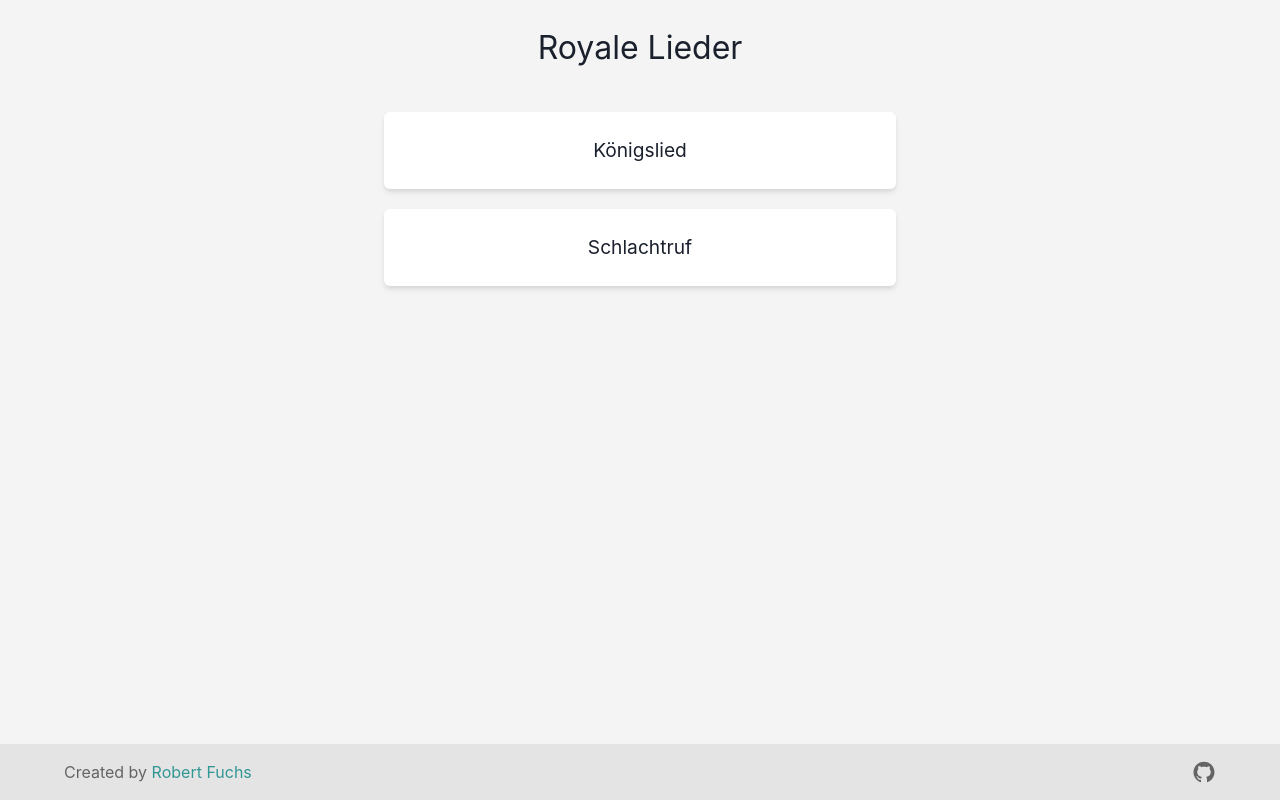
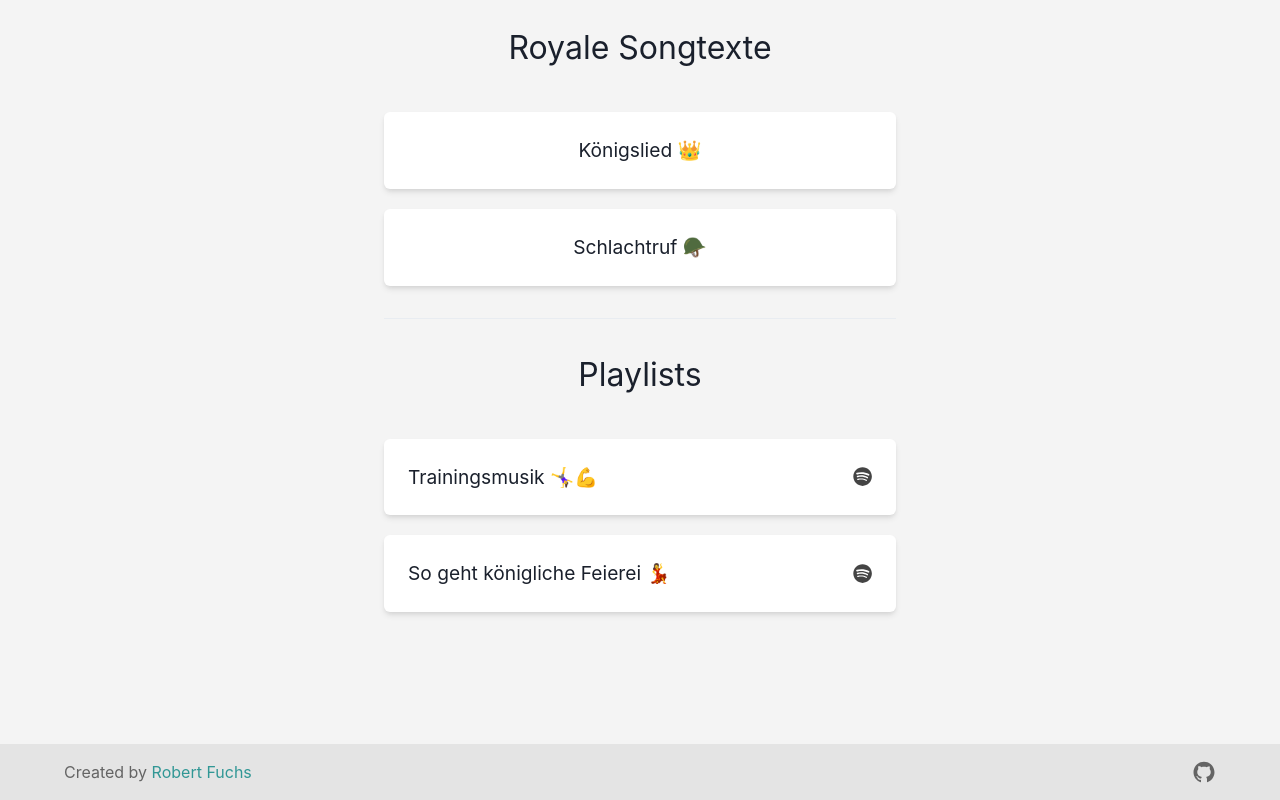
Before and after one commit to TurnKonige/koenigslieder, a Next.js app: page / in a window 1280 px wide. Built offline with nearby package versions, Linux system fonts and the light colour scheme.

Commit message:
add playlists

```diff
--- /dev/null
+++ b/lib/music-data.ts
@@ -0,0 +1,35 @@
+import { URL } from "url";
+import { Koenigslied } from "../songs/koenigslied";
+import { Schlachtruf } from "../songs/schlachtruf";
+
+export interface SongData {
+  title: string;
+  lyrics: string;
+}
+
+export const FeaturedSongs: SongData[] = [
+  {
+    title: "Königslied 👑",
+    lyrics: Koenigslied,
+  },
+  {
+    title: "Schlachtruf 🪖",
+    lyrics: Schlachtruf,
+  },
+];
+
+export interface PlaylistData {
+  title: string;
+  link: string;
+}
+
+export const FeaturedPlaylists: PlaylistData[] = [
+  {
+    title: "Trainingsmusik 🤸‍♀️💪",
+    link: "https://open.spotify.com/playlist/559Cx6BUvL4PkQWIhpGY6V?si=7567b18866dc4413",
+  },
+  {
+    title: "So geht königliche Feierei 💃",
+    link: "https://open.spotify.com/playlist/2ZDWzX3wgNpBnqKiiwxYXS?si=eecc52fb988e4273",
+  },
+]
--- a/lib/song-data.ts
+++ /dev/null
@@ -1,18 +0,0 @@
-import { Koenigslied } from "../songs/koenigslied";
-import { Schlachtruf } from "../songs/schlachtruf";
-
-export interface SongData {
-  title: string;
-  lyrics: string;
-}
-
-export const FeaturedSongs: SongData[] = [
-  {
-    title: "Königslied",
-    lyrics: Koenigslied,
-  },
-  {
-    title: "Schlachtruf",
-    lyrics: Schlachtruf,
-  },
-];
--- a/pages/index.tsx
+++ b/pages/index.tsx
@@ -1,6 +1,12 @@
-import { List, ListItem, Box, Text } from "@chakra-ui/react";
+import { List, ListItem, Box, Text, Divider } from "@chakra-ui/react";
+import { FaSpotify } from "react-icons/fa";
 
-import { SongData, FeaturedSongs } from "../lib/song-data";
+import {
+  SongData,
+  FeaturedSongs,
+  FeaturedPlaylists,
+  PlaylistData,
+} from "../lib/music-data";
 
 export default function Home() {
   return (
@@ -13,7 +19,7 @@ export default function Home() {
       width={["100vw", "50vw"]}
     >
       <Text textAlign="center" as="h1" fontSize="2rem" marginBottom="5vh">
-        Royale Lieder
+        Royale Songtexte
       </Text>
       <List spacing={5}>
         {FeaturedSongs.map((song: SongData) => (
@@ -33,6 +39,34 @@ export default function Home() {
           </ListItem>
         ))}
       </List>
+      <Divider marginY="4vh" color="#A4A4A4" />
+      <Text textAlign="center" as="h1" fontSize="2rem" marginBottom="5vh">
+        Playlists
+      </Text>
+      <List spacing={5}>
+        {FeaturedPlaylists.map((playlist: PlaylistData) => (
+          <ListItem
+            boxShadow="md"
+            p="6"
+            rounded="md"
+            backgroundColor="#FFF"
+            fontSize="1.2rem"
+            as="a"
+            href={playlist.link}
+            width="100%"
+            display="block"
+          >
+            <Box
+              display="flex"
+              justifyContent="space-between"
+              alignItems="center"
+            >
+              {playlist.title}
+              <FaSpotify color="#444" />
+            </Box>
+          </ListItem>
+        ))}
+      </List>
     </Box>
   );
 }
--- a/pages/songs/[id].tsx
+++ b/pages/songs/[id].tsx
@@ -1,4 +1,4 @@
-import { SongData, FeaturedSongs } from "../../lib/song-data";
+import { SongData, FeaturedSongs } from "../../lib/music-data";
 
 import { Song } from "../../components/Song";
 
```
